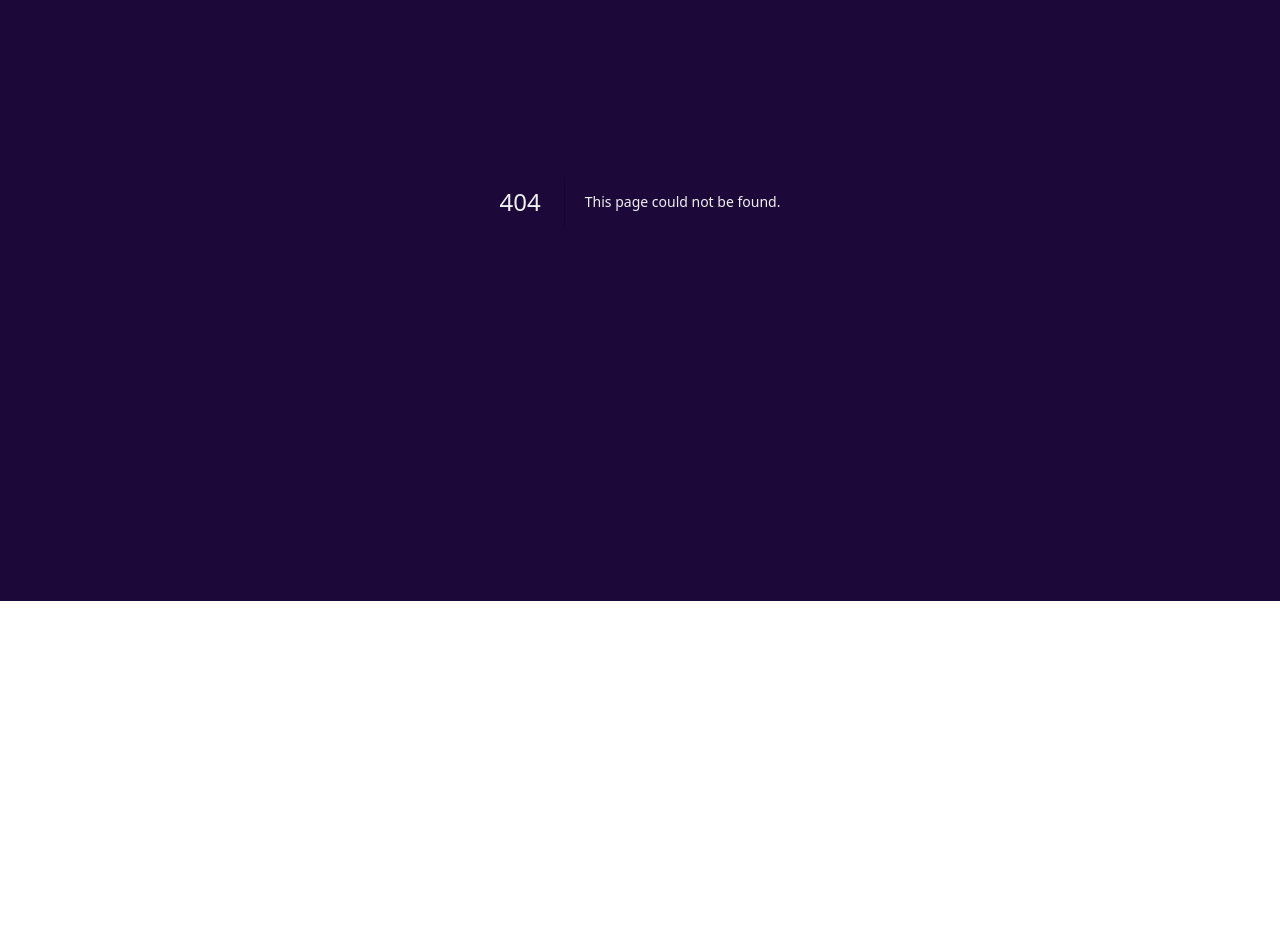
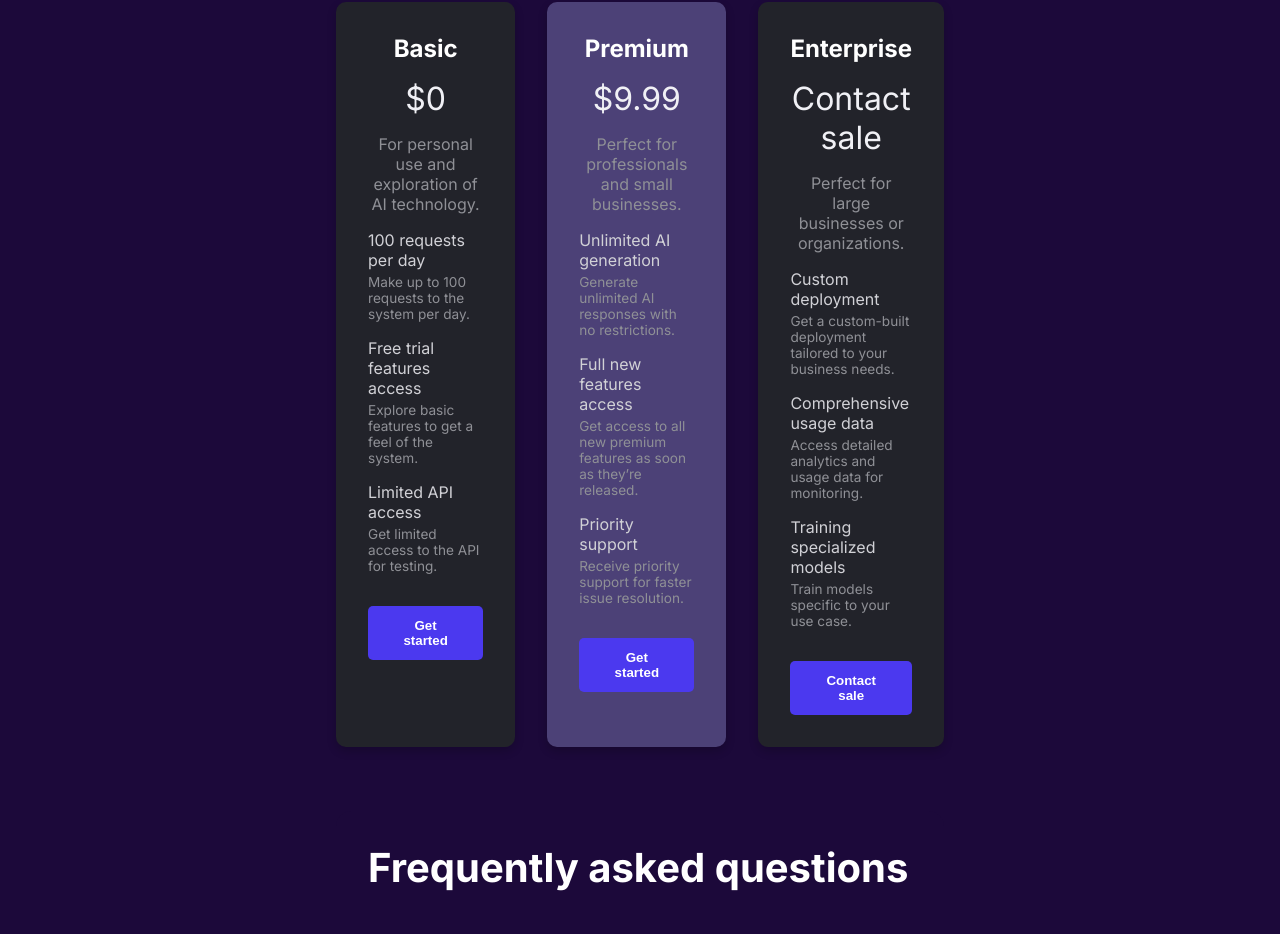
Before and after one commit to Jatinsingh0/emotion.com, a Next.js app: page /pages in a window 1280 px wide. Before the commit this address had no page. Shown: the part 309-1243 px from the top of the page. Before the commit the page ends 910 px from the top, so only its background shows below. Built offline with nearby package versions, Linux system fonts and the light colour scheme.

Commit message:
Adding Pricing Page to the codebase

```diff
--- /dev/null
+++ b/src/app/components/Pricing/Pricing.jsx
@@ -0,0 +1,127 @@
+// src/components/PricingFAQ.js
+"use client"
+import React, { useState } from 'react';
+import styles from './Pricing.module.css';
+
+const Pricing = () => {
+  const [activeIndex, setActiveIndex] = useState(null);
+
+  // Pricing Plans
+  const plans = [
+    {
+      title: 'Basic',
+      price: '$0',
+      description: 'For personal use and exploration of AI technology.',
+      features: [
+        { feature: '100 requests per day', explanation: 'Make up to 100 requests to the system per day.' },
+        { feature: 'Free trial features access', explanation: 'Explore basic features to get a feel of the system.' },
+        { feature: 'Limited API access', explanation: 'Get limited access to the API for testing.' }
+      ],
+      buttonText: 'Get started',
+    },
+    {
+      title: 'Premium',
+      price: '$9.99',
+      description: 'Perfect for professionals and small businesses.',
+      features: [
+        { feature: 'Unlimited AI generation', explanation: 'Generate unlimited AI responses with no restrictions.' },
+        { feature: 'Full new features access', explanation: 'Get access to all new premium features as soon as they’re released.' },
+        { feature: 'Priority support', explanation: 'Receive priority support for faster issue resolution.' }
+      ],
+      buttonText: 'Get started',
+      popular: true, // Mark this plan as popular
+    },
+    {
+      title: 'Enterprise',
+      price: 'Contact sale',
+      description: 'Perfect for large businesses or organizations.',
+      features: [
+        { feature: 'Custom deployment', explanation: 'Get a custom-built deployment tailored to your business needs.' },
+        { feature: 'Comprehensive usage data', explanation: 'Access detailed analytics and usage data for monitoring.' },
+        { feature: 'Training specialized models', explanation: 'Train models specific to your use case.' }
+      ],
+      buttonText: 'Contact sale',
+    },
+  ];
+
+  // FAQ Data
+  const faqs = [
+    {
+      question: "What do I get with a premium subscription?",
+      answer: "With a premium subscription, you get unlimited AI generation, access to all new premium features, and priority support."
+    },
+    {
+      question: "What are premium solutions? Can I see a sample?",
+      answer: "Premium solutions include advanced AI functionalities and new tools. You can access a sample once you subscribe to a premium plan."
+    },
+    {
+      question: "How do you group questions by company?",
+      answer: "Questions are grouped by the company based on frequently asked queries relevant to specific business requirements."
+    },
+    {
+      question: "I clicked the subscribe button, filled in my credit card information, and clicked 'Add Payment Method'. I still don't have access to any premium features.",
+      answer: "If you have completed the process but still don't see premium features, try refreshing the page or contacting support for further assistance."
+    },
+    {
+      question: "What if I subscribe and want to cancel?",
+      answer: "You can cancel your subscription anytime. You'll still have access to premium features until the end of your billing cycle."
+    }
+  ];
+
+  const toggleFAQ = (index) => {
+    setActiveIndex(activeIndex === index ? null : index);
+  };
+
+  return (
+    <div className={styles.combinedSection}>
+      {/* Pricing Section */}
+      <div className={styles.pricingSection}>
+        <h2 className={styles.heading}>Choose your plan</h2>
+        <p className={styles.subHeading}>Unlock endless possibilities</p>
+        <div className={styles.planContainer}>
+          {plans.map((plan, index) => (
+            <div key={index} className={`${styles.planCard} ${plan.popular ? styles.popular : ''}`}>
+              <h3 className={styles.planTitle}>{plan.title}</h3>
+              <p className={styles.planPrice}>{plan.price}</p>
+              <p className={styles.planDescription}>{plan.description}</p>
+              <ul className={styles.featuresList}>
+                {plan.features.map((featureItem, i) => (
+                  <li key={i} className={styles.featureItem}>
+                    <span className={styles.featureTitle}>{featureItem.feature}</span>
+                    <p className={styles.featureExplanation}>{featureItem.explanation}</p>
+                  </li>
+                ))}
+              </ul>
+              <button className={styles.planButton}>{plan.buttonText}</button>
+            </div>
+          ))}
+        </div>
+      </div>
+
+      {/* FAQ Section */}
+      <div className={styles.faqSection}>
+        <h2 className={styles.heading}>Frequently asked questions</h2>
+        <div className={styles.faqContainer}>
+          {faqs.map((faq, index) => (
+            <div key={index} className={styles.faqItem}>
+              <div
+                className={styles.question}
+                onClick={() => toggleFAQ(index)}
+              >
+                {faq.question}
+                <span className={styles.plusIcon}>{activeIndex === index ? '-' : '+'}</span>
+              </div>
+              {activeIndex === index && (
+                <div className={styles.answer}>
+                  {faq.answer}
+                </div>
+              )}
+            </div>
+          ))}
+        </div>
+      </div>
+    </div>
+  );
+};
+
+export default Pricing;
--- /dev/null
+++ b/src/app/components/Pricing/Pricing.module.css
@@ -0,0 +1,160 @@
+.combinedSection {
+  padding: 4rem 8rem;
+  background: #1C093A;
+  color: white;
+  border-radius: 15px;
+}
+
+/* Pricing Section */
+.pricingSection {
+  text-align: center;
+  margin-bottom: 4rem;
+}
+
+.heading {
+  font-size: 2.5rem;
+  font-weight: bold;
+  margin-bottom: 1rem;
+}
+
+.subHeading {
+  font-size: 1.2rem;
+  color: #b0b0b5;
+  margin-bottom: 3rem;
+}
+
+.planContainer {
+  display: flex;
+  justify-content: space-around;
+  gap: 2rem;
+}
+
+@media (max-width: 768px) {
+  .planContainer {
+    flex-direction: column;
+    align-items: center;
+  }
+}
+
+.planCard {
+  background-color: #22232a;
+  padding: 2rem;
+  border-radius: 10px;
+  width: 300px;
+  box-shadow: 0px 4px 10px rgba(0, 0, 0, 0.2);
+  transition: transform 0.3s;
+}
+
+.planCard:hover {
+  transform: scale(1.05);
+}
+
+.popular {
+  background-color: #4c4177;
+}
+
+.planTitle {
+  font-size: 1.5rem;
+  font-weight: bold;
+  margin-bottom: 1rem;
+}
+
+.planPrice {
+  font-size: 2rem;
+  color: #f0f0f5;
+  margin-bottom: 1rem;
+}
+
+.planDescription {
+  color: #8f9096;
+  font-size: 1rem;
+  margin-bottom: 1rem;
+}
+
+.featuresList {
+  list-style-type: none;
+  padding: 0;
+  margin-bottom: 2rem;
+}
+
+.featureItem {
+  margin-bottom: 1rem;
+  text-align: left;
+}
+
+.featureTitle {
+  font-size: 1rem;
+  color: #d1d1d6;
+  display: inline-block;
+  margin-bottom: 0.25rem;
+}
+
+.featureExplanation {
+  font-size: 0.85rem;
+  color: #8f9096;
+}
+
+.planButton {
+  background-color: #4b39ef;
+  color: white;
+  padding: 0.75rem 1.5rem;
+  border: none;
+  border-radius: 5px;
+  cursor: pointer;
+  font-weight: bold;
+  width: 100%;
+  transition: background-color 0.3s;
+}
+
+.planButton:hover {
+  background-color: #3a30c3;
+}
+
+/* FAQ Section */
+.faqSection {
+  margin-top: 3rem;
+  padding: 2rem;
+  background-color: #1C093A;
+  border-radius: 15px;
+  text-align: left;
+}
+
+.faqContainer {
+  max-width: 800px;
+  margin: 0 auto;
+}
+
+.faqItem {
+  border-bottom: 1px solid #333;
+  padding: 1rem 0;
+}
+
+.question {
+  display: flex;
+  justify-content: space-between;
+  font-size: 1.2rem;
+  font-weight: bold;
+  cursor: pointer;
+  padding: 0.5rem 0;
+}
+
+.plusIcon {
+  font-size: 1.5rem;
+  color: #aaa;
+}
+
+.answer {
+  padding: 1rem 0;
+  font-size: 1rem;
+  color: #bbb;
+}
+
+.question:hover {
+  color: #4b39ef;
+}
+
+@media (max-width: 768px) {
+  .combinedSection {
+    padding: 2rem;
+  }
+}
--- a/src/app/components/navbar/navbar.jsx
+++ b/src/app/components/navbar/navbar.jsx
@@ -1,5 +1,6 @@
 "use client"
 import { useState } from "react";
+import Link from 'next/link'; // Import Link component from next/link
 import styles from "./navbar.module.css";
 
 const Navbar = () => {
@@ -13,15 +14,15 @@ const Navbar = () => {
     <div className={styles.wrapper}>
       <nav className={styles.navbar}>
         <div className={styles.logo}>
-          <a href="/">
+          <Link href="/">
             <img src="/TimidllyLogo.jpg" alt="Timidlly Logo" className={styles.logoImage} />
-          </a>
+          </Link>
         </div>
         <ul className={`${styles.navLinks} ${isMenuOpen ? styles.active : ""}`}>
-          <li><a href="#">Home</a></li>
-          <li><a href="#">Pricing</a></li>
-          <li><a href="#">Downloads</a></li>
-          <li><a href="#" className={styles.ctaButton}>Register Now</a></li>
+          <li><Link href="/">Home</Link></li>
+          <li><Link href="/pages">Pricing</Link></li> {/* Use Link for Next.js routing */}
+          <li><Link href="#">Downloads</Link></li>
+          <li><Link href="#" className={styles.ctaButton}>Register Now</Link></li>
         </ul>
         <div className={styles.hamburger} onClick={toggleMenu}>
           <div className={styles.bar}></div>
--- a/src/app/page.js
+++ b/src/app/page.js
@@ -5,6 +5,8 @@ import DigitalSoftware from './components/DigitalSoftwares/DigitalSoftware';
 import SignageInfo from './components/SignageInfo/SignageInfo';
 import DigitalSoftwareConsole from './components/DigitalSoftwareConsole/DigitalSoftwareConsole';
 import Faq from './components/Faq/Faq';
+
+import Link from 'next/link';
 
 const page = () => {
   return (
@@ -14,8 +16,9 @@ const page = () => {
         <DigitalSoftware />
         <DigitalSoftwareConsole />
         <Faq />
+
     </div>
   )
 }
 
-export default page
+export default page          // Export the page component
--- /dev/null
+++ b/src/app/pages/page.jsx
@@ -0,0 +1,11 @@
+import Pricing from '../components/Pricing/Pricing';
+
+const PricingPage = () => {
+  return (
+    <div>
+      <Pricing />
+    </div>
+  );
+};
+
+export default PricingPage;
```
Also changed, not shown: 1 other file (tests, documents, lock files or other folders).
